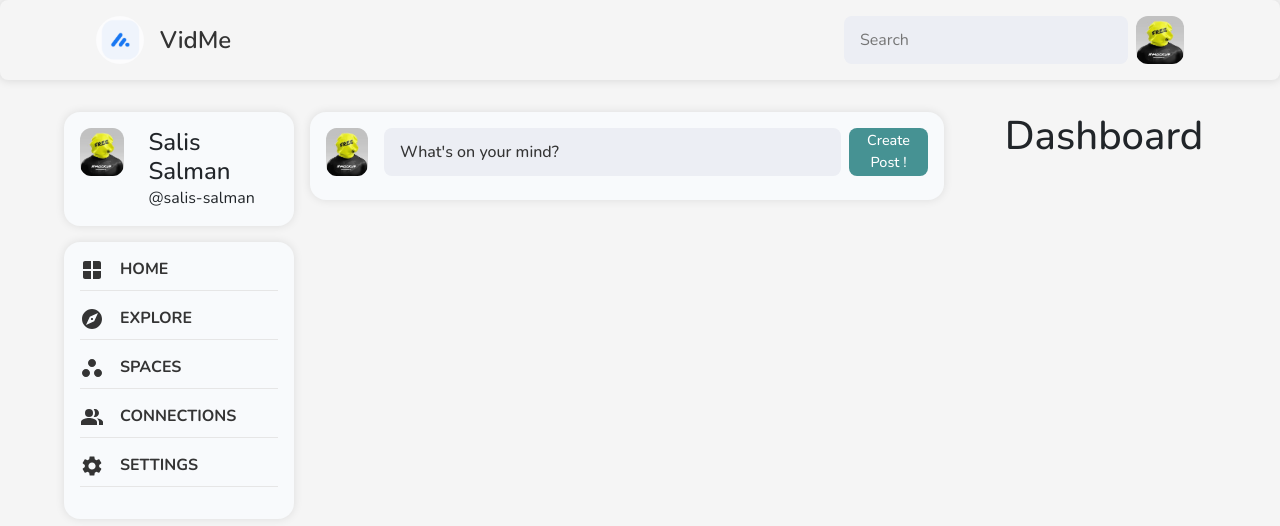
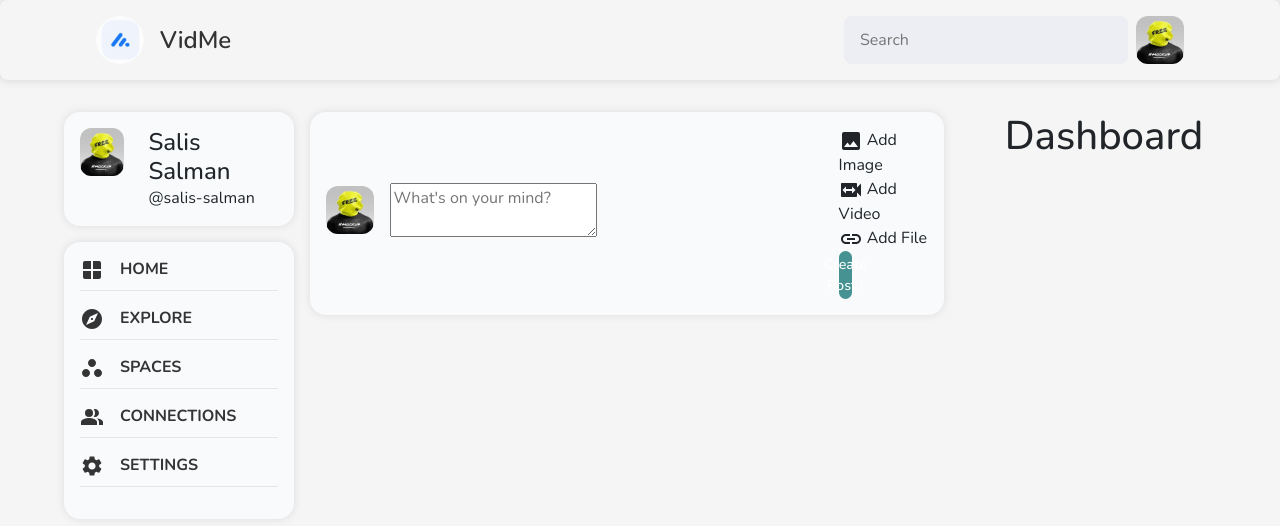
Before and after one commit to salissalmann/VidMe_Client, a React (Create React App) app: page /dashboard in a window 1280 px wide. Shown: the top 526 px of the page. Built offline with nearby package versions, Linux system fonts and the light colour scheme; the HTML template or start-up script is replaced by a standard one.

Commit message:
Posts Added

```diff
--- a/src/Components/SeekerDashboard/Main.jsx
+++ b/src/Components/SeekerDashboard/Main.jsx
@@ -6,9 +6,80 @@ import PeopleAltIcon from '@mui/icons-material/PeopleAlt';
 import ExploreIcon from '@mui/icons-material/Explore';
 import SettingsIcon from '@mui/icons-material/Settings';
 import WorkspacesIcon from '@mui/icons-material/Workspaces';
-import AttachFileIcon from '@mui/icons-material/AttachFile';
+import InsertLinkIcon from '@mui/icons-material/InsertLink';
+import ImageIcon from '@mui/icons-material/Image';
+import SwitchVideoIcon from '@mui/icons-material/SwitchVideo';
 
+import { notification } from 'antd'
 export default function Main() {
+
+    const [postDescription, setdescription] = useState("")
+    const [image, setImage] = useState(null);
+    const [video, setVideo] = useState(null);
+    const [file, setFile] = useState(null);
+
+    const handleImageChange = (e) => {
+        setImage(e.target.files[0]);
+    }
+
+    const handleVideoChange = (e) => {
+        if (e.target.files[0].type !== "video/mp4") {
+            notification.error({
+                message: "Error",
+                description: "Please upload a mp4 file"
+            })
+            return;
+        }
+        setVideo(e.target.files[0]);
+    }
+
+    const handleFileChange = (event) => {
+        const file = event.target.files[0];
+        if (file.type !== "application/pdf") {
+            notification.error({
+                message: "Error",
+                description: "Please upload a pdf file"
+            })
+            return;
+        }
+        setFile(file);
+    };
+
+    const Post = async () => {
+        if (postDescription === "") {
+            notification.error({
+                message: "Error",
+                description: "Please enter a description"
+            })
+            return;
+        }
+        const Reponse =
+            await fetch("http://localhost:4002/create-post", {
+                method: "POST",
+                headers: {
+                    "Authorization-Token": localStorage.getItem('token'),
+                    "Content-Type": "application/json"
+                },
+                body:
+                    JSON.stringify({
+                        PostText: postDescription,
+                    }),
+            });
+        const content = await Reponse.json();
+        if (content.Success) {
+            notification.success({
+                message: "Success",
+                description: "Posted Successfully"
+            })
+        }
+        else {
+            notification.error({
+                message: "Error",
+                description: content.Message
+            })
+        }
+    }
+
     return (
         <>
             <NavigationBar />
@@ -51,12 +122,62 @@ export default function Main() {
                         <div className={styles.AddPost}>
                             <div className={styles.AddPostDiv}>
                                 <img src="/StaticImages/MockProfile.jpeg" alt="profile" className='NavProfileImage' />
-                                <input type="text" placeholder="What's on your mind?" />
+                                <textarea type="text" placeholder="What's on your mind?"
+                                    onChange={(e) => setdescription(e.target.value)} value={postDescription}
+                                />
                             </div>
-                            <button className={styles.PostButton}>
-                                Create Post !
-                            </button>
+                            <div className={styles.AddPostDiv2}>
+                                <div className={styles.AddPostDiv2Inner}>
+                                    <div className={styles.AddPostDiv2InnerDiv} onClick={() => [document.getElementById('file1').click()]}>
+                                        <input type="file" id="file1" onChange={handleImageChange} hidden
+
+                                        />
+                                        <ImageIcon className={styles.UploadIcon}
+                                        /> Add Image
+                                    </div>
+                                    <div className={styles.AddPostDiv2InnerDiv} onClick={() => [document.getElementById('file2').click()]}>
+                                        <input type="file" id="file2" onChange={handleVideoChange} hidden
+
+                                        />
+                                        <SwitchVideoIcon className={styles.UploadIcon} /> Add Video
+                                    </div>
+                                    <div className={styles.AddPostDiv2InnerDiv} onClick={() => [document.getElementById('file3').click()]}>
+                                        <input type="file" id="file3" onChange={handleFileChange} hidden />
+                                        <InsertLinkIcon className={styles.UploadIcon} /> Add File
+                                    </div>
+                                    {image &&
+                                        <h6>
+                                            {image.name}
+                                        </h6>
+                                    }
+                                    {video &&
+                                        <h6>
+                                            {video.name}
+                                        </h6>
+                                    }
+                                    {file &&
+                                        <h6>
+                                            {file.name}
+                                        </h6>
+                                    }
+                                </div>
+                                <button className={styles.PostButton}
+                                    onClick={Post}>
+                                    Create Post !
+                                </button>
+                            </div>
                         </div>
+
+
+                        <div className={styles.PostDisplay}>
+
+                        </div>
+
+
+
+
+
+
                     </div>
                     <div className={styles.DashboardContainer3}>
                         <div className={styles.DashboardDiv4}>
```
